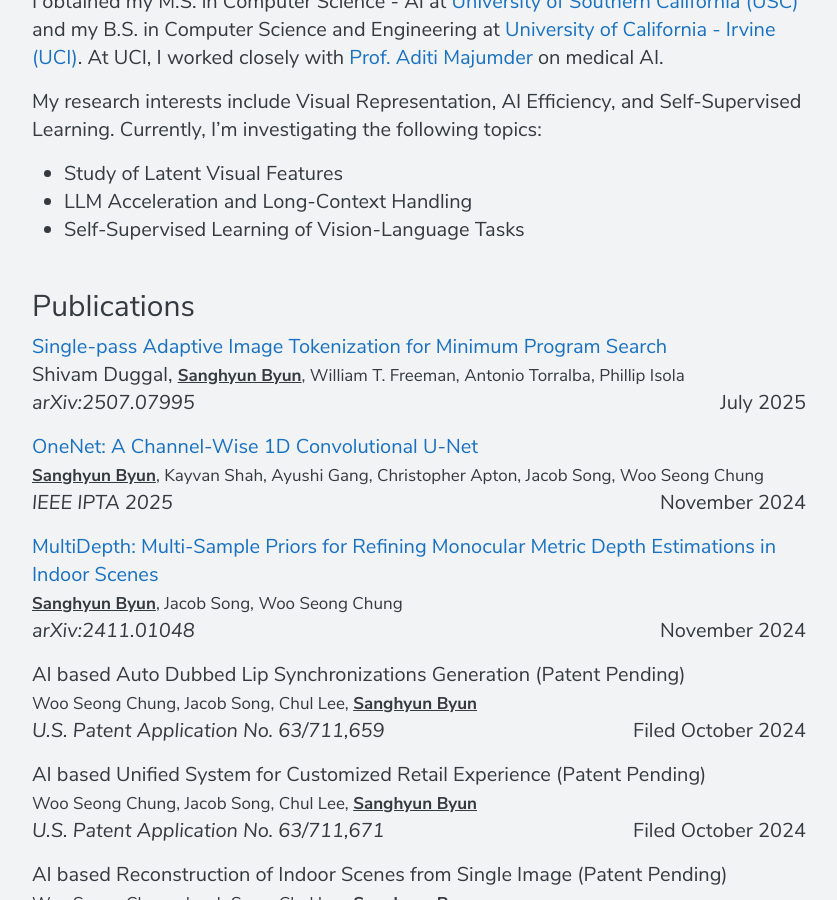
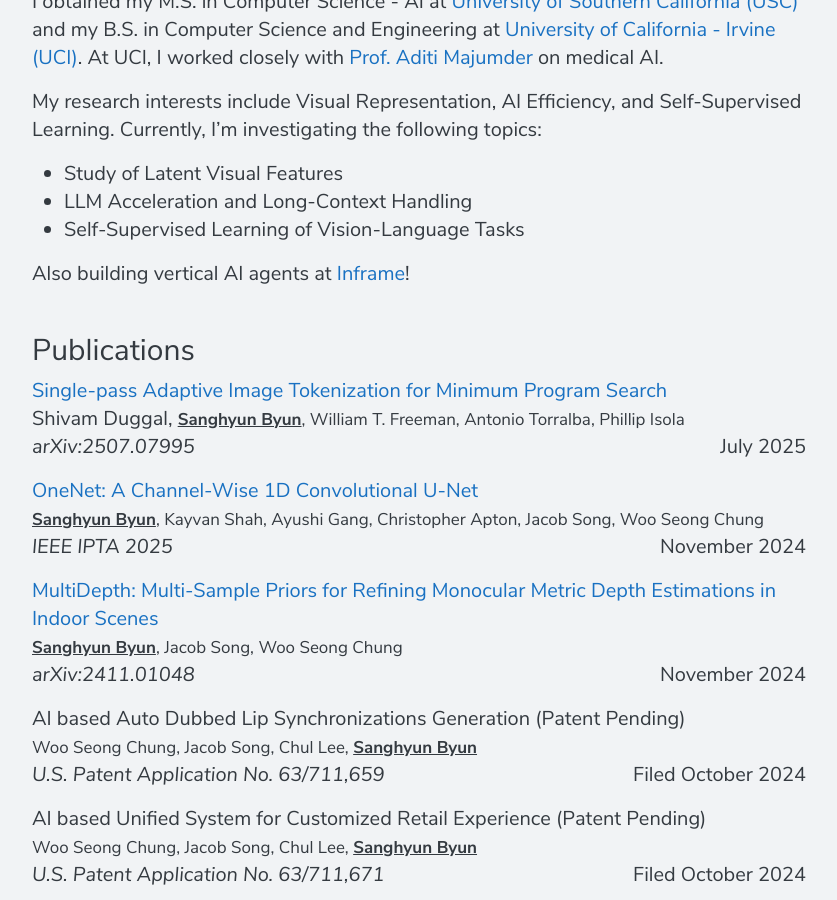
Before and after one commit to shbyun080/shbyun080.github.io, a Jekyll site: the page built from index.md, in a window 1280 px wide and 900 px high, scrolled down 1135 px. Shown: the whole window, without its empty margins (221-1058 px from the left). Built offline with Jekyll 4.4.1, drawn with Linux system fonts in a browser that asks for light colours.

Commit message:
Update index.md

```diff
--- a/index.md
+++ b/index.md
@@ -13,6 +13,8 @@
 - Study of Latent Visual Features
 - LLM Acceleration and Long-Context Handling
 - Self-Supervised Learning of Vision-Language Tasks
+
+Also building vertical AI agents at [Inframe](https://inframeai.com)!
 
 # Publications
 [Single-pass Adaptive Image Tokenization for Minimum Program Search](https://arxiv.org/pdf/2507.07995){:target="_blank"}
```
